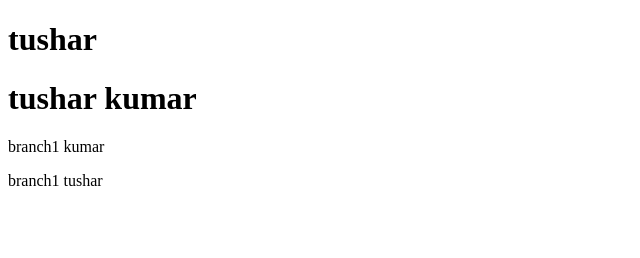
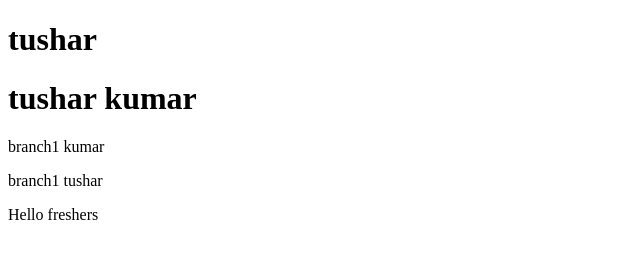
Before and after one commit to tushar11kumar2001/localTo, a plain HTML site: page index.html in a window 1280 px wide. Shown: the whole page, without its empty margins (0-640 px from the left). Drawn offline with Linux system fonts and the light colour scheme.

Commit message:
hello freshers

```diff
--- a/index.html
+++ b/index.html
@@ -10,5 +10,6 @@
     <h1>tushar kumar</h1>
     <p>branch1 kumar</p>
     <p>branch1 tushar </p>
+    <p>Hello freshers</p>
 </body>
 </html>
```
